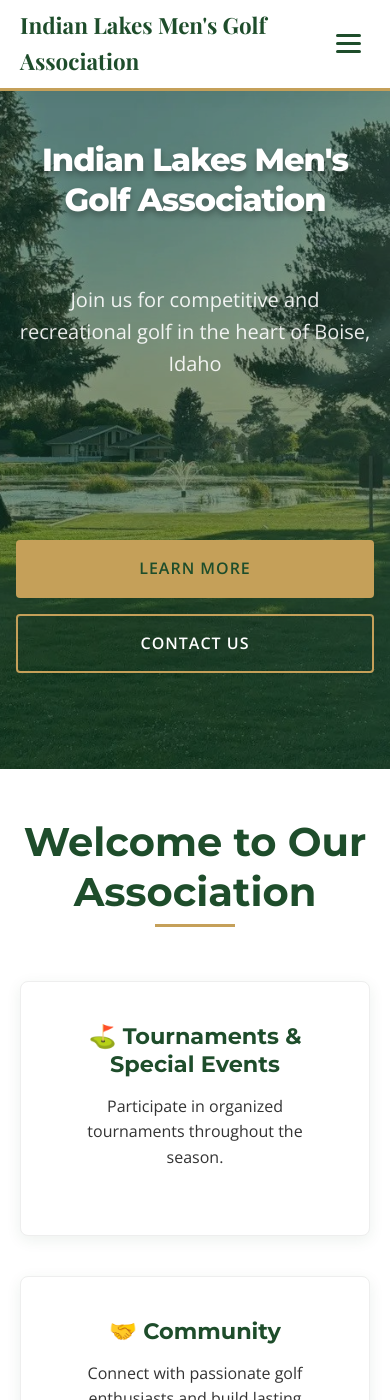
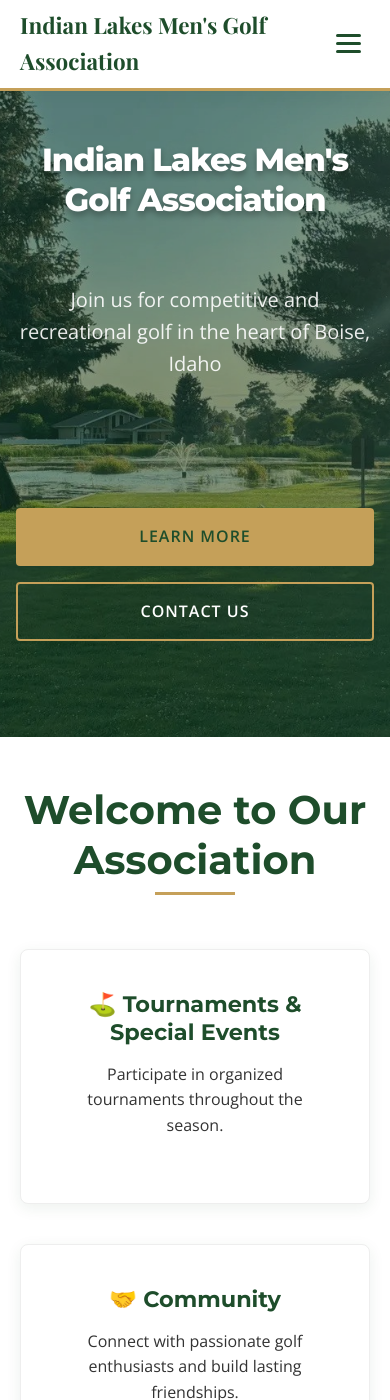
Before and after one commit to lslatz/mens-golf-assoc-website, a Jekyll site: the page built from index.md, in a window 390 px wide and 1400 px high. Built offline with Jekyll 4.4.1, drawn with Linux system fonts in a browser that asks for light colours.

Commit message:
Reduce margin-top for button group in main section for improved layout on mobile

```diff
--- a/assets/css/modern-style.css
+++ b/assets/css/modern-style.css
@@ -744,7 +744,7 @@ main {
 
   .btn-group {
     flex-direction: column;
-    margin-top: 10rem; /* Larger gap on mobile to push buttons into the grass */
+    margin-top: 8rem; /* Larger gap on mobile to push buttons into the grass */
   }
 
   .features-grid,
```
